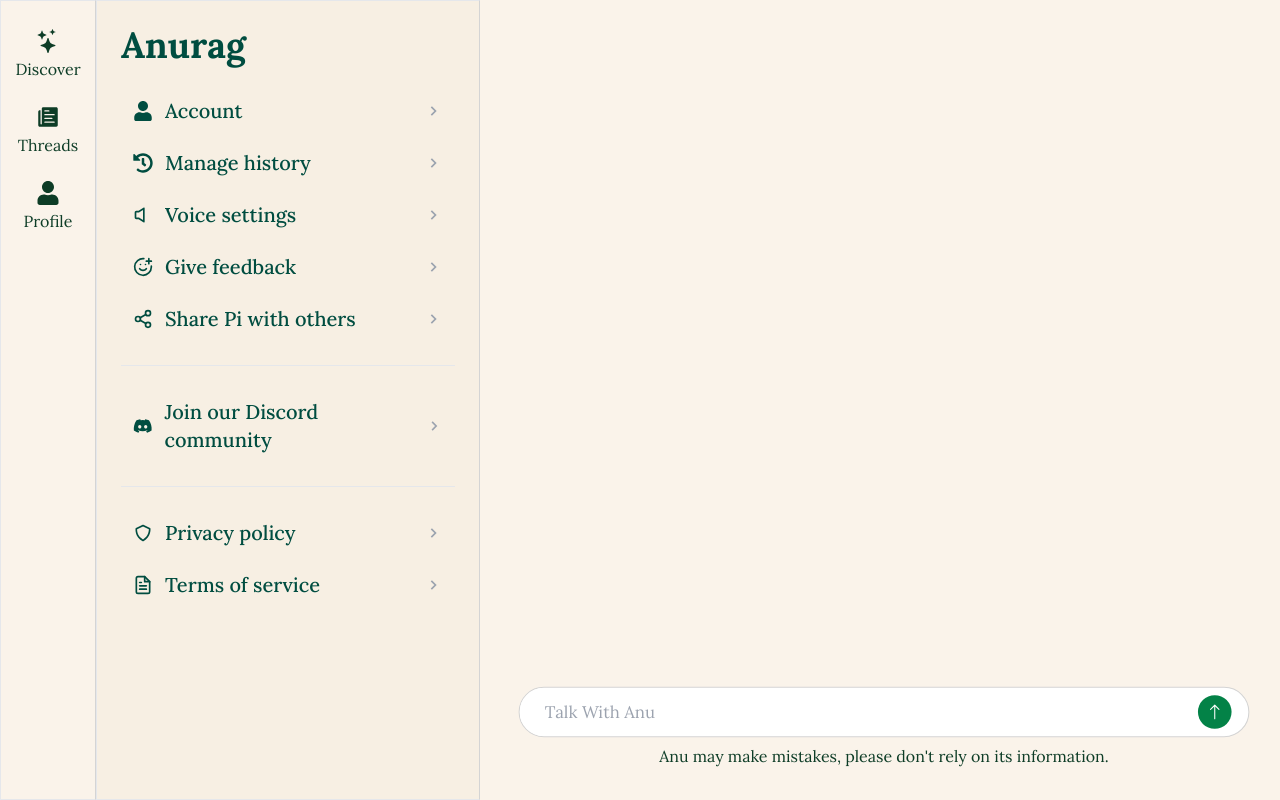
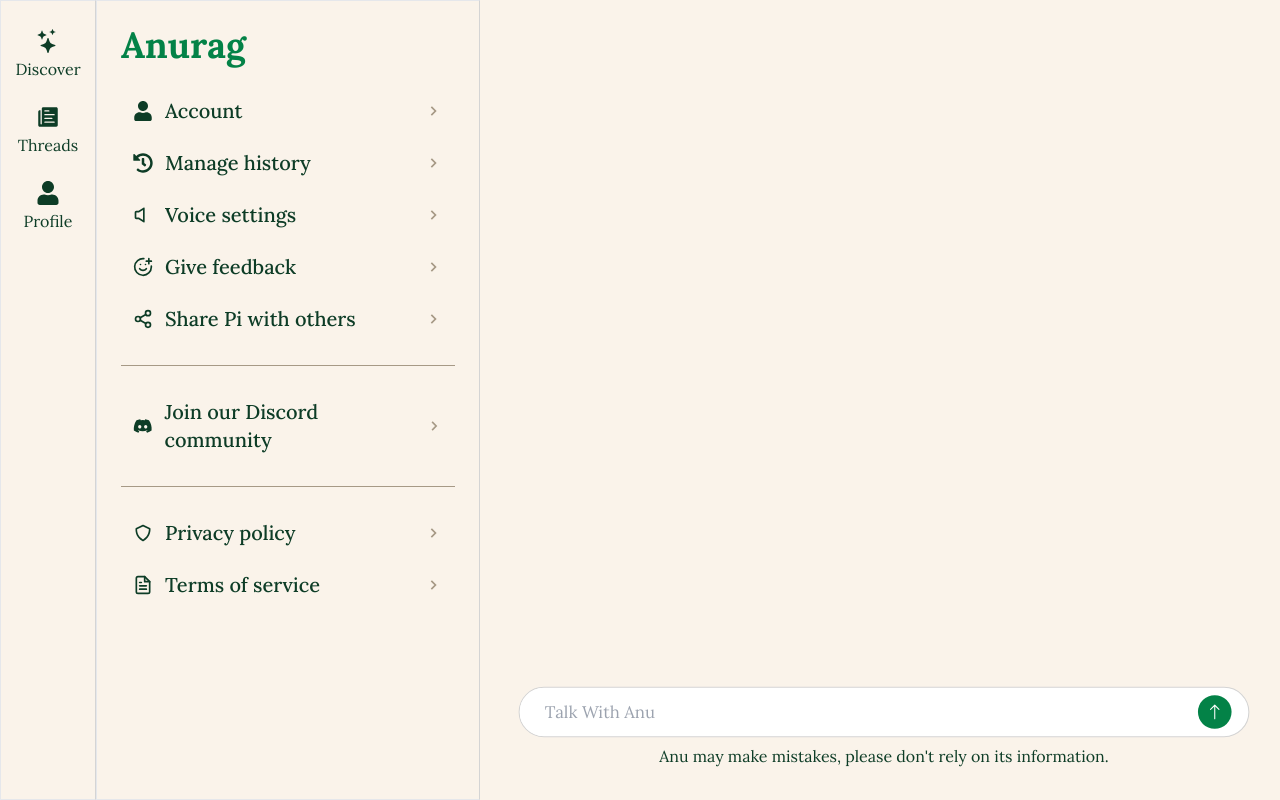
Before and after one commit to anuragaffection/anu_web_react, a React (Vite) app: page /profile in a window 1280 px wide. Built offline with nearby package versions, Linux system fonts and the light colour scheme.

Commit message:
better solution for images

```diff
--- a/src/components/Sidebar.jsx
+++ b/src/components/Sidebar.jsx
@@ -15,7 +15,7 @@
         onClick={() =>
           navigate(location.pathname === "/discover" ? "/talk" : "/discover")
         }
-        className="shadow-beige-sm flex min-w-20 cursor-pointer flex-col items-center gap-1 rounded-lg p-2 hover:border-neutral-300 hover:bg-warmBeige hover:shadow"
+        className="shadow-beige-sm flex min-w-20 cursor-pointer flex-col items-center gap-1 rounded-lg p-2 hover:border-neutral-300 hover:bg-darkBeige "
       >
         <BsStars size={24} />
         <span>Discover</span>
@@ -24,7 +24,7 @@
         onClick={() =>
           navigate(location.pathname === "/threads" ? "/talk" : "/threads")
         }
-        className="shadow-beige-sm flex min-w-20 cursor-pointer flex-col items-center gap-1 rounded-lg p-2 hover:border-neutral-300 hover:bg-warmBeige hover:shadow"
+        className="shadow-beige-sm flex min-w-20 cursor-pointer flex-col items-center gap-1 rounded-lg p-2 hover:border-neutral-300 hover:bg-darkBeige"
       >
         <IoIosPaper size={24} />
         <span>Threads</span>
@@ -33,7 +33,7 @@
         onClick={() =>
           navigate(location.pathname === "/profile" ? "/talk" : "/profile")
         }
-        className="shadow-beige-sm flex min-w-20 cursor-pointer flex-col items-center gap-1 rounded-lg p-2 hover:border-neutral-300 hover:bg-warmBeige hover:shadow"
+        className="shadow-beige-sm flex min-w-20 cursor-pointer flex-col items-center gap-1 rounded-lg p-2 hover:border-neutral-300 hover:bg-darkBeige"
       >
         <FaUser size={24} />
         <span>Profile</span>
--- a/src/pages/Profile.jsx
+++ b/src/pages/Profile.jsx
@@ -1,5 +1,4 @@
 import React from "react";
-// import ProfileButton from "./ProfileButton";  // Import the reusable button component
 import { FaUser, FaHistory } from "react-icons/fa";
 import { BiVolume, BiShield } from "react-icons/bi";
 import { LuSmilePlus, LuShare2 } from "react-icons/lu";
@@ -12,13 +11,13 @@
   return (
     <Link to={link} className="block">
       <button
-        className={`flex w-full items-center justify-between rounded-lg px-3 py-2 text-left transition-colors hover:bg-[#004d40]/5 ${additionalClass}`}
+        className={`flex w-full items-center justify-between rounded-lg px-3 py-2 text-left transition-colors hover:bg-darkBeige ${additionalClass}`}
       >
         <span className="flex items-center gap-3">
-          <Icon className="h-5 w-5 text-[#004d40]" />
-          <span className="text-xl font-medium text-[#004d40]">{text}</span>
+          <Icon className="h-5 w-5 text-darkGreen" />
+          <span className="text-xl font-medium text-darkGreen">{text}</span>
         </span>
-        <BiChevronRight className="h-5 w-5 text-gray-400" />
+        <BiChevronRight className="h-5 w-5 text-coreGray" />
       </button>
     </Link>
   );
@@ -26,10 +25,10 @@
 
 function Profile() {
   return (
-    <div className="h-full w-96 border border-r-neutral-300 bg-warmBeige">
+    <div className="h-full w-96 border border-r-neutral-300 bg-beige">
       <div className="p-6">
         <div className="mx-auto max-w-2xl space-y-6">
-          <h1 className="text-4xl font-bold text-[rgb(0,77,64)]">Anurag</h1>
+          <h1 className="text-4xl font-bold text-darkGreenHigh">Anurag</h1>
 
           <div className="space-y-2">
             <ProfileButton icon={FaUser} text="Account" link="/account" />
@@ -55,16 +54,16 @@
             />
           </div>
 
-          <hr className="my-4 border-t border-gray-200" />
+          <hr className="my-4 border-t border-coreGray" />
 
           <ProfileButton
             icon={FaDiscord}
             text="Join our Discord community"
             link="/discord"
-            // todo: add target plank, actuall link
+          // todo: add target plank, actuall link
           />
 
-          <hr className="my-4 border-t border-gray-200" />
+          <hr className="my-4 border-t border-coreGray" />
 
           <div className="space-y-2">
             <ProfileButton
```
